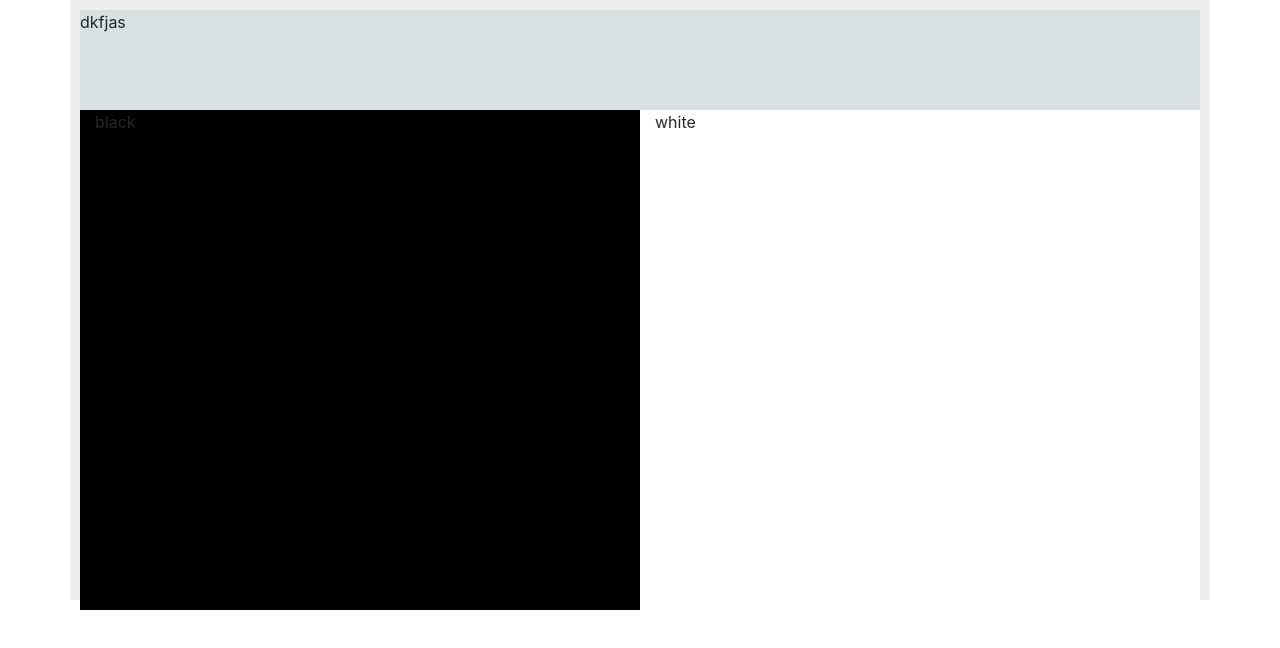
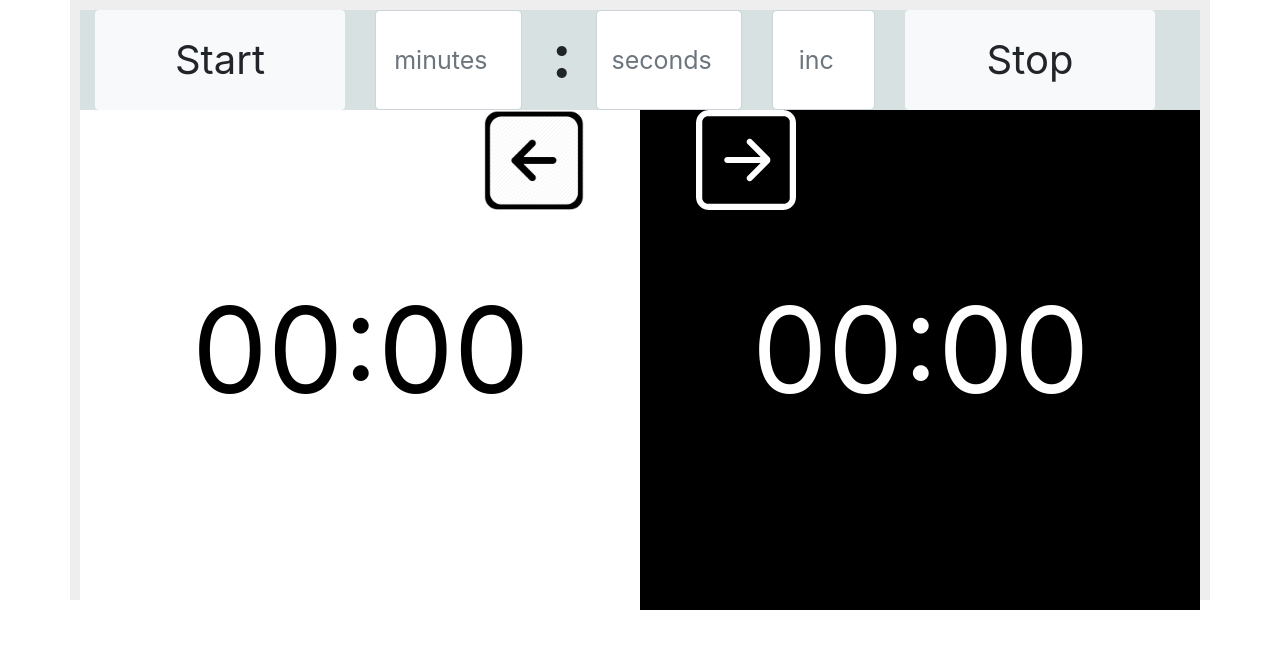
Before and after one commit to MelqonyanG/chess-clock, a React app: page / in a window 1280 px wide. Built offline with nearby package versions, Linux system fonts and the light colour scheme.

```diff
--- a/src/Clock.js
+++ b/src/Clock.js
@@ -2,77 +2,27 @@
 
 class Clock extends React.Component {
   constructor(props) {
-    console.log("constructor");
     super(props);
     this.state = {
-          myTime: this.secondsToTime(this.props.time),
-          mySeconds: this.props.time,
-          oppTime: this.secondsToTime(this.props.time),
-          oppSeconds: this.props.time
+          whiteTime: this.secondsToTime(0),
+          whiteSeconds: 0,
+          blackTime: this.secondsToTime(0),
+          blackSeconds: 0,
+          turn: 'w',
+          inc: 0
         };
-    this.myTimer = 0;
-    this.oppTimer = 0;
-    this.countDown = this.countDown.bind(this);
-    this.countDownOpp = this.countDownOpp.bind(this);
+    this.whiteTimer = 0;
+    this.blackTimer = 0;
+    this.countDownWhite = this.countDownWhite.bind(this);
+    this.countDownBlack = this.countDownBlack.bind(this);
     this.changeTurn = this.changeTurn.bind(this);
-    this.newTime = this.newTime.bind(this);
-  }
+    this.changeMinutes = this.changeMinutes.bind(this);
+    this.changeSeconds = this.changeSeconds.bind(this);
+    this.changeIncrease = this.changeIncrease.bind(this);
+    this.start = this.start.bind(this);
+    this.stop = this.stop.bind(this);
 
-  componentDidMount() {
-    console.log("componentDidMount");
-    this.myTimer = setInterval(this.countDown, 1000);
-  }
-
-  componentDidUpdate(prevProps){
-    console.log("componentDidUpdate");
-    if(prevProps.time !== this.props.time){
-      console.log("componentDidUpdateIF");
-      this.setState({
-        myTime: this.secondsToTime(this.props.time),
-        mySeconds: this.props.time,
-        oppTime: this.secondsToTime(this.props.time),
-        oppSeconds: this.props.time,
-      });
-      this.myTimer = setInterval(this.countDown, 1000);
-    }
-  }
-
-  countDown() {
-    console.log("countDownMY");
-    let seconds = this.state.mySeconds - 1;
-    if (this.state.mySeconds > 0) {
-      this.setState({
-        myTime: this.secondsToTime(seconds),
-        mySeconds: seconds,
-      });
-    }
-    if (seconds === 0) {
-      clearInterval(this.myTimer);
-    }
-  }
-
-  countDownOpp() {
-    console.log("countDownOPP");
-    let seconds = this.state.oppSeconds - 1;
-    if(this.state.oppSeconds > 0){
-      this.setState({
-        oppTime: this.secondsToTime(seconds),
-        oppSeconds: seconds,
-      });
-    }
-    if (seconds === 0) {
-      clearInterval(this.oppTimer);
-    }
-  }
-
-  newTime(){
-    clearInterval(this.myTimer);
-    clearInterval(this.oppTimer);
-  }
-
-  changeTurn(){
-    clearInterval(this.myTimer);
-    this.oppTimer = setInterval(this.countDownOpp, 1000);
+    window.addEventListener("keydown", this.changeTurn, true);
   }
 
   secondsToTime(secs){
@@ -92,27 +42,195 @@
     return obj;
   }
 
+  changeMinutes(){
+    var minVal = document.getElementById("minutes").value;
+    if (minVal){
+      var minutes = parseInt(minVal);
+      if (minutes > 60){
+        document.getElementById("minutes").value = 60;
+        minutes = 60;
+      } else if (minutes < 0 ){
+        document.getElementById("minutes").value = 0;
+        minutes = 0;
+      }
+      var wSeconds = this.state.whiteSeconds + parseInt(minutes) * 60;
+      var bSeconds = this.state.blackSeconds + parseInt(minutes) * 60;
+
+      var newT = this.state.whiteTime;
+      newT.m = minutes;
+      this.setState({
+        whiteTime: newT,
+        blackTime: newT,
+        whiteSeconds: wSeconds,
+        blackSeconds: bSeconds
+      });
+    }
+  }
+
+  changeSeconds(){
+    var secVal = document.getElementById("seconds").value;
+    if (secVal){
+      var seconds = parseInt(secVal);
+      if (seconds > 59){
+        document.getElementById("seconds").value = 59;
+        seconds = 59;
+      } else if(seconds < 0){
+        document.getElementById("seconds").value = 0;
+        seconds = 0;
+      }
+      var wSeconds = this.state.whiteSeconds + parseInt(seconds);
+      var bSeconds = this.state.blackSeconds + parseInt(seconds);
+
+      var newT = this.state.whiteTime;
+      newT.s = seconds;
+      this.setState({
+        whiteTime: newT,
+        blackTime: newT,
+        whiteSeconds: wSeconds,
+        blackSeconds: bSeconds
+      });
+    }
+  }
+
+  changeIncrease(){
+    var incVal = document.getElementById("increase").value;
+    if (incVal){
+      var increase = parseInt(incVal);
+      if (increase > 0){
+        this.setState({
+          inc: increase
+        });
+      }
+    }
+  }
+
+  start(){
+    if(this.state.turn === 'w'){
+      clearInterval(this.whiteTimer);
+      document.getElementById('whiteTime').style.fontSize = '160px';
+      document.getElementById('blackTime').style.fontSize = '120px';
+      this.whiteTimer = setInterval(this.countDownWhite, 1000);
+    }else{
+      clearInterval(this.blackTimer);
+      document.getElementById('whiteTime').style.fontSize = '120px';
+      document.getElementById('blackTime').style.fontSize = '160px';
+      this.blackTimer = setInterval(this.countDownBlack, 1000);
+    }
+  }
+
+  stop(){
+    clearInterval(this.whiteTimer);
+    clearInterval(this.blackTimer);
+    document.getElementById('whiteTime').style.fontSize = '120px';
+    document.getElementById('blackTime').style.fontSize = '120px';
+  }
+
+  countDownWhite() {
+    let seconds = this.state.whiteSeconds - 1;
+    if (this.state.whiteSeconds > 0) {
+      this.setState({
+        whiteTime: this.secondsToTime(seconds),
+        whiteSeconds: seconds,
+      });
+    }
+    if (seconds === 0) {
+      clearInterval(this.whiteTimer);
+      document.getElementById('whiteTime').style.fontSize = '120px';
+    }
+  }
+
+  countDownBlack() {
+    let seconds = this.state.blackSeconds - 1;
+    if(this.state.blackSeconds > 0){
+      this.setState({
+        blackTime: this.secondsToTime(seconds),
+        blackSeconds: seconds,
+      });
+    }
+    if (seconds === 0) {
+      clearInterval(this.blackTimer);
+      document.getElementById('blackTime').style.fontSize = '120px';
+    }
+  }
+
+  changeTurn(event){
+    if(event.code === 'ArrowLeft'){
+      let seconds = this.state.whiteSeconds + this.state.inc;
+      this.setState({
+        whiteTime: this.secondsToTime(seconds),
+        whiteSeconds: seconds,
+        turn: 'b'
+      });
+      clearInterval(this.whiteTimer);
+      clearInterval(this.blackTimer);
+      document.getElementById('whiteTime').style.fontSize = '120px';
+      document.getElementById('blackTime').style.fontSize = '160px';
+      this.blackTimer = setInterval(this.countDownBlack, 1000);
+    } else if(event.code === 'ArrowRight'){
+      let seconds = this.state.blackSeconds + this.state.inc;
+      this.setState({
+        blackTime: this.secondsToTime(seconds),
+        blackSeconds: seconds,
+        turn: 'w'
+      });
+      clearInterval(this.blackTimer);
+      clearInterval(this.whiteTimer);
+      document.getElementById('whiteTime').style.fontSize = '160px';
+      document.getElementById('blackTime').style.fontSize = '120px';
+      this.whiteTimer = setInterval(this.countDownWhite, 1000);
+    }
+  }
+
   render() {
-    console.log("render");
     return(
       <div className="container">
         <div className='row' style={{ minHeight: '100px'}}>
-        dkfjas
+          <div className='col-md-3' style={{minHeight: '100px'}}>
+            <button className="btn btn-light btn-block" onClick={this.start}
+                style={{minHeight: '100px', fontSize:'40px'}}>Start</button>
+          </div>
+          <div className='col-md-6 row' style={{minHeight: '100px'}}>
+            <div className='col-md-4'>
+              <input type='number' min='0' max='22' className="form-control"
+              style={{minHeight: '100px', fontSize:'25px', textAlign: 'center'}}
+               placeholder='minutes' onInput={this.changeMinutes} id='minutes'/>
+            </div>
+            <div className='col-md-1'>
+              <span style={{fontSize:'60px', textAlign: 'center'}}><b>:</b></span>
+            </div>
+            <div className='col-md-4'>
+              <input className="form-control" type='number' min='0' max='22'
+              style={{minHeight: '100px', fontSize:'25px', textAlign: 'center'}}
+              placeholder='seconds' onInput={this.changeSeconds} id='seconds'/>
+            </div>
+            <div className='col-md-3'>
+              <input className="form-control" type='number' min='0' max='22'
+              style={{minHeight: '100px', fontSize:'25px', textAlign: 'center'}}
+              placeholder='inc' onInput={this.changeIncrease} id='increase'/>
+            </div>
+          </div>
+          <div className='col-md-3' style={{minHeight: '100px'}}>
+            <button className="btn btn-light btn-block" onClick={this.stop}
+                style={{minHeight: '100px', fontSize:'40px'}}>Stop</button>
+          </div>
         </div>
         <div className='row'>
+          <div className='col-md-6' style={{backgroundColor: 'white', minHeight: '500px'}}>
+            <span id='whiteTime'>
+              <span id='wMin'>{this.state.whiteTime.m > 9 ? this.state.whiteTime.m : ('0' + this.state.whiteTime.m)}</span>:
+              <span id='wSec'>{this.state.whiteTime.s > 9 ? this.state.whiteTime.s : ('0' + this.state.whiteTime.s)}</span>
+            </span>
+            <img src={require('./img/left.png')} alt='keyleft' className='leftKey'/>
+          </div>
           <div className='col-md-6' style={{backgroundColor: 'black', minHeight: '500px'}}>
-          black
-          </div>
-          <div className='col-md-6' style={{backgroundColor: 'white', minHeight: '500px'}}>
-          white
+            <span id='blackTime'>
+              <span id='bMin'>{this.state.blackTime.m > 9 ? this.state.blackTime.m : ('0' + this.state.blackTime.m)}</span>:
+              <span id='bSec'>{this.state.blackTime.s > 9 ? this.state.blackTime.s : ('0' + this.state.blackTime.s)}</span>
+            </span>
+            <img src={require('./img/right.png')} alt='rightKey' className='rightKey'/>
           </div>
         </div>
       </div>
-      // <button>{this.state.myTime.m} : {this.state.myTime.s}</button>
-      //   <button>{this.state.oppTime.m} : {this.state.oppTime.s}</button>
-      //   <br/><br/>
-      //   <button type="button" onClick={this.newTime} >newT</button>
-      //   <button type="button" onClick={this.changeTurn} >Next</button>
     );
   }
 }
--- a/src/index.css
+++ b/src/index.css
@@ -22,3 +22,33 @@
     background: #D8E1E2;
     border: 10px solid #eee;
 }
+
+#blackTime{
+  font-size: 120px;
+  color: white;
+  position: absolute;
+  left: 20%;
+  top: 30%;
+}
+
+#whiteTime{
+  font-size: 120px;
+  color: black;
+  position: absolute;
+  left: 20%;
+  top: 30%;
+}
+
+.leftKey{
+  width: 100px;
+  height: 100px;
+  position: absolute;
+  right: 10%;
+}
+
+.rightKey{
+  width: 100px;
+  height: 100px;
+  position: absolute;
+  left: 10%;
+}
```
Also changed, not shown: src/img/left.png (added), src/img/right.png (added).
